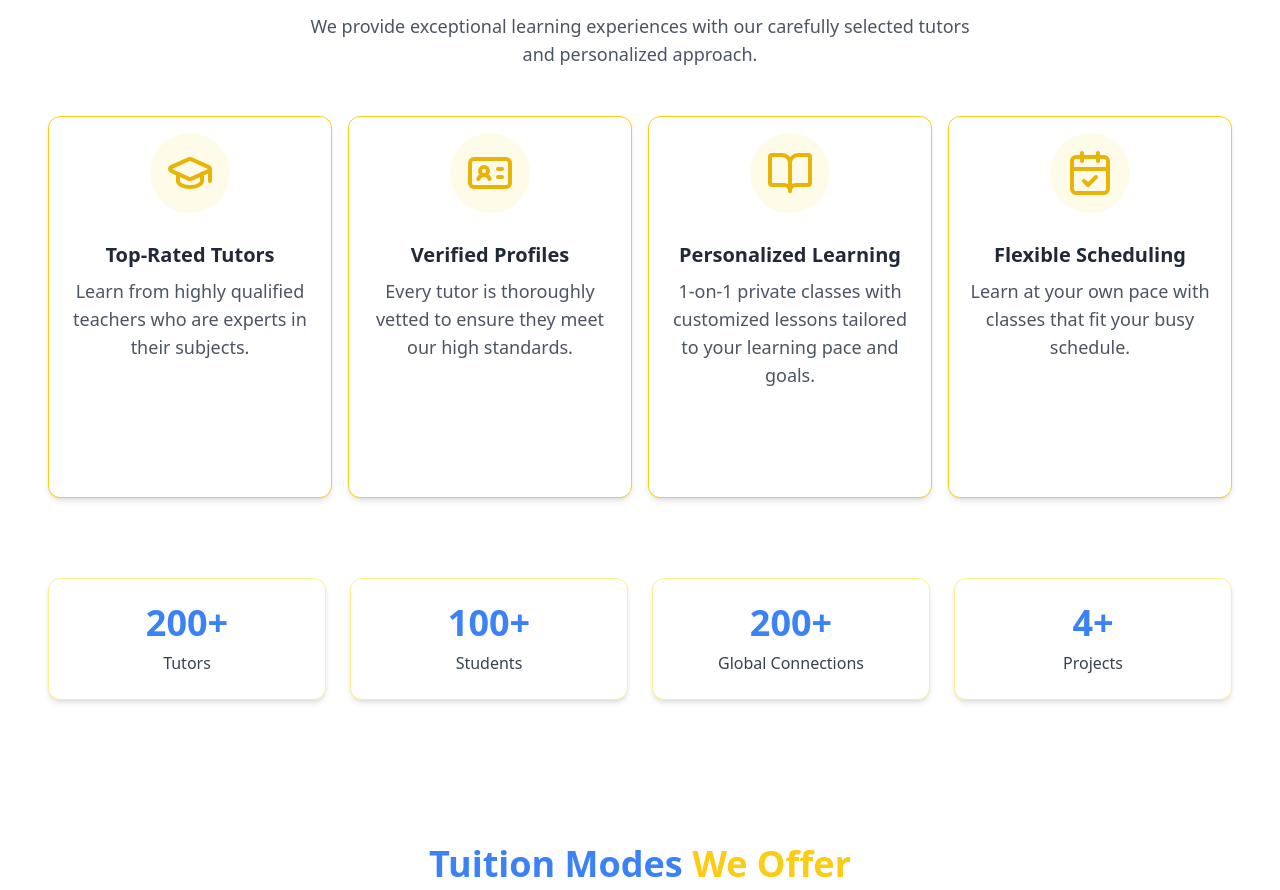
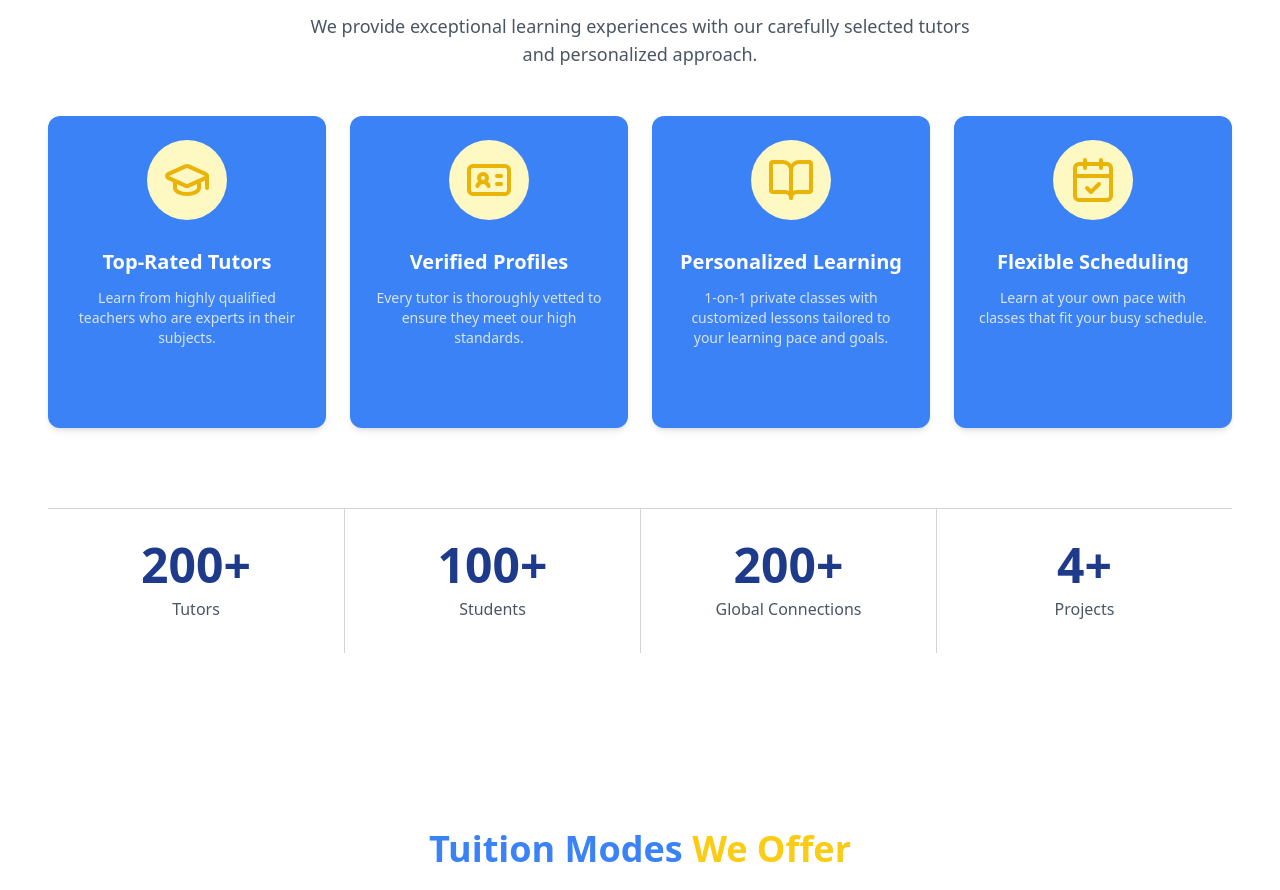
Before and after one commit to muhammadali35/BTN-Tutors, a React (Vite) app in the folder fronted/: page / in a window 1280 px wide. Shown: the part 2476-3366 px from the top of the page. Built offline with nearby package versions, Linux system fonts and the light colour scheme; no server answers.

Commit message:
add watsap icon

```diff
--- a/fronted/src/Pages/HomeSection/WhyChoose.jsx
+++ b/fronted/src/Pages/HomeSection/WhyChoose.jsx
@@ -105,12 +105,12 @@ const WhyChooseUs = () => {
         </p>
 
         {/* Features Grid */}
-        <div className="grid grid-cols-1 sm:grid-cols-2 lg:grid-cols-4 gap-4">
+        <div className="grid grid-cols-1 sm:grid-cols-2 lg:grid-cols-4 gap-6">
           {features.map((feature, index) => (
             <Link
               key={index}
               to={feature.link}
-              className={`flex flex-col items-center p-4 bg-white rounded-xl shadow-md border border-yellow-400 transition-all duration-500 transform ${
+              className={`flex flex-col items-center p-6 bg-blue-500 rounded-xl shadow-md  transition-all duration-500 transform ${
                 hoveredIndex === index ? "scale-105" : "hover:scale-102"
               } hover:shadow-xl`}
               onMouseEnter={() => setHoveredIndex(index)}
@@ -118,7 +118,7 @@ const WhyChooseUs = () => {
             >
               {/* Icon */}
               <div
-                className={`p-4 bg-yellow-50 rounded-full mb-6 transition-all duration-500 ${
+                className={`p-4 bg-yellow-100 rounded-full mb-6 transition-all duration-500 ${
                   hoveredIndex === index ? "scale-110 rotate-12" : ""
                 }`}
               >
@@ -131,9 +131,9 @@ const WhyChooseUs = () => {
 
               {/* Title */}
               <h3
-                className={`text-xl font-semibold text-gray-800 mb-3 transition-all duration-300 ${
+                className={`text-xl font-semibold text-white mb-3 transition-all duration-300 ${
                   hoveredIndex === index
-                    ? "text-yellow-500 translate-y-0"
+                    ? "text-yellow-300 translate-y-0"
                     : "translate-y-1"
                 }`}
               >
@@ -142,10 +142,10 @@ const WhyChooseUs = () => {
 
               {/* Description */}
               <p
-                className={`text-gray-600 mb-12 max-w-2xl mx-auto text-lg animate-fade-in-delay ${
+                className={`text-yellow-50 mb-6 text-sm ${
                   hoveredIndex === index
                     ? "opacity-100 translate-y-0"
-                    : "opacity-70 translate-y-1"
+                    : "opacity-80 translate-y-1"
                 }`}
               >
                 {feature.description}
@@ -153,7 +153,7 @@ const WhyChooseUs = () => {
 
               {/* Get Started */}
               <div
-                className={`mt-6 flex items-center text-sm font-medium text-yellow-500 transition-all duration-300 ${
+                className={`mt-4 flex items-center text-sm font-medium text-yellow-300 transition-all duration-300 ${
                   hoveredIndex === index
                     ? "opacity-100 translate-x-0"
                     : "opacity-0 -translate-x-4"
@@ -181,16 +181,16 @@ const WhyChooseUs = () => {
         </div>
 
         {/* ✅ Stats Section */}
-        <div className="grid grid-cols-2 md:grid-cols-4 gap-6 mb-12 my-20">
+        <div className="grid grid-cols-2 md:grid-cols-4 divide-x divide-gray-300 border-t border-gray-300 my-20">
           {stats.map((stat, index) => (
             <div
               key={index}
-              className="flex flex-col items-center bg-white p-6 rounded-xl shadow-md border border-yellow-200"
+              className="flex flex-col items-center bg-white py-8"
             >
-              <h3 className="text-3xl md:text-4xl font-bold text-blue-500">
+              <h3 className="text-4xl md:text-5xl font-bold text-blue-900">
                 {counts[index]}+
               </h3>
-              <p className="text-gray-700 font-medium mt-2">{stat.label}</p>
+              <p className="text-gray-600 font-medium mt-2">{stat.label}</p>
             </div>
           ))}
         </div>
```
